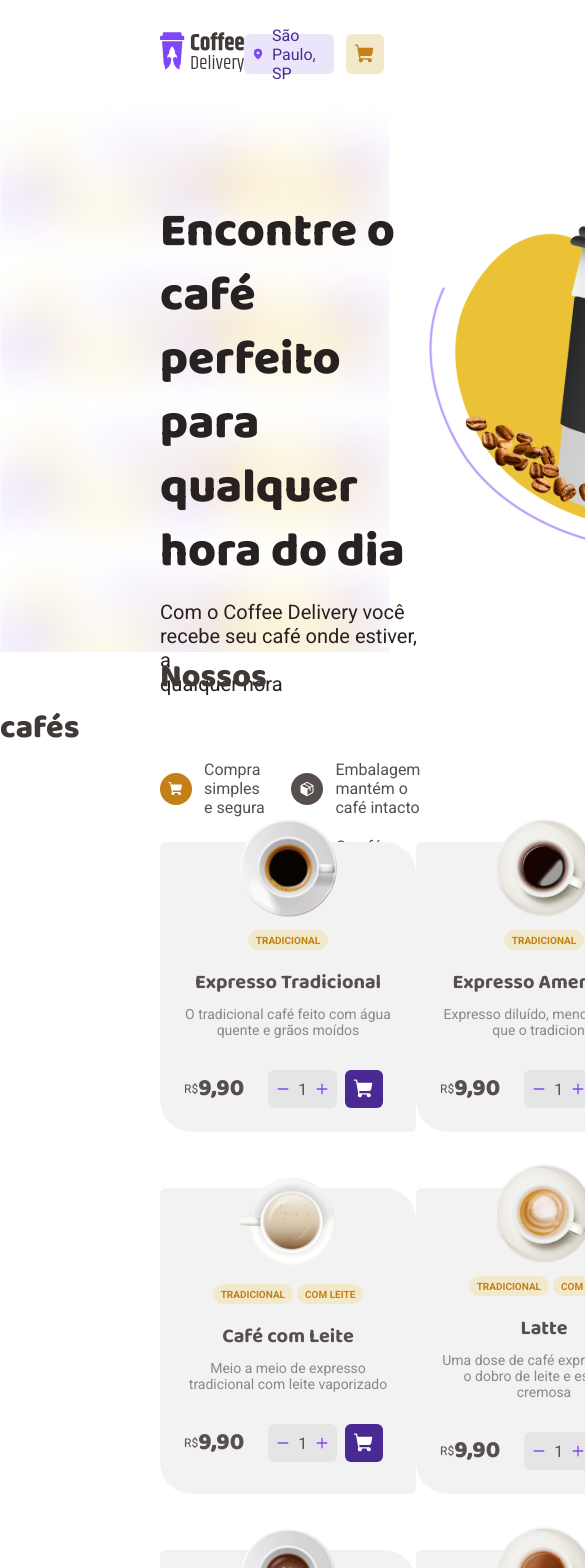
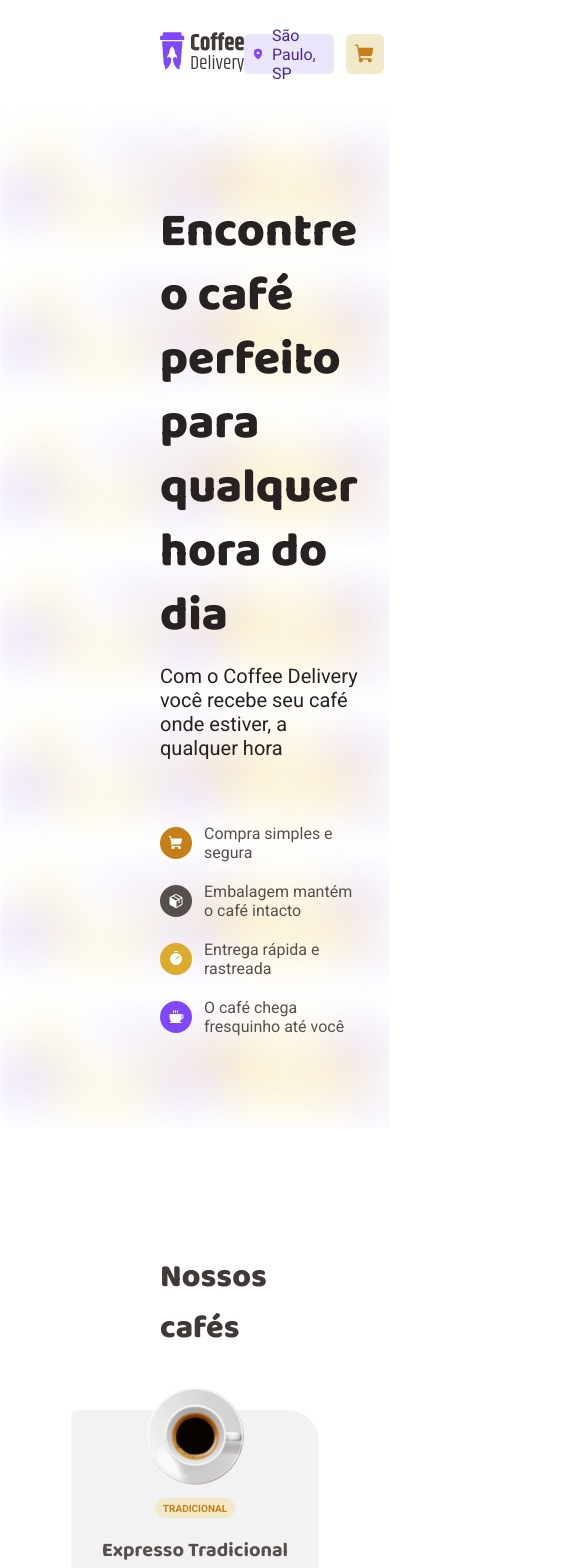
Before and after one commit to guilhermematos13/coffee-project, a React (Vite) app: page / in a window 390 px wide. Shown: the top 1568 px of the page, 585 px wide, since content can reach past the window. Built offline with nearby package versions, Linux system fonts and the light colour scheme.

Commit message:
feat: adjust responsiveness

```diff
--- a/src/pages/Home/components/CoffeeContent/index.tsx
+++ b/src/pages/Home/components/CoffeeContent/index.tsx
@@ -1,16 +1,20 @@
 import { CoffeeList } from "../../../../data/CoffeeList";
 import { CoffeeCard } from "../CoffeeCard";
-import { CoffeeContentContainer, TitleCoffeeContent } from "./styles";
+import {
+  CoffeeContentContainer,
+  Container,
+  TitleCoffeeContent,
+} from "./styles";
 
 export function CoffeeContent() {
   return (
-    <>
+    <Container>
       <TitleCoffeeContent>Nossos cafés</TitleCoffeeContent>
       <CoffeeContentContainer>
         {CoffeeList.map((coffee) => (
           <CoffeeCard coffee={coffee} key={coffee.id} />
         ))}
       </CoffeeContentContainer>
-    </>
+    </Container>
   );
 }
--- a/src/pages/Home/components/CoffeeContent/styles.ts
+++ b/src/pages/Home/components/CoffeeContent/styles.ts
@@ -1,17 +1,22 @@
 import styled from "styled-components";
 
+export const Container = styled.div`
+  width: 100%;
+  padding: 5.75rem 10rem;
+  margin-top: 2rem;
+`;
+
 export const CoffeeContentContainer = styled.div`
-width: 100%;
-padding: 2rem 10rem;
-display: grid;
-grid-template-columns: repeat(4, 1fr);
-`
+  display: flex;
+  justify-content: center;
+  flex-wrap: wrap;
+  gap: 4.75rem;
+`;
 
 export const TitleCoffeeContent = styled.strong`
-width: 100%;
-padding: 2rem 10rem;
-font-size: 2rem;
-font-family: 'Baloo 2';
-font-weight: 800;
-color: ${props => props.theme.baseSubTitle}
-`
+  margin-bottom: 3.25rem;
+  font-size: 2rem;
+  font-family: "Baloo 2";
+  font-weight: 800;
+  color: ${(props) => props.theme.baseSubTitle};
+`;
--- a/src/pages/Home/components/Summary/index.tsx
+++ b/src/pages/Home/components/Summary/index.tsx
@@ -8,14 +8,13 @@ import {
   ItemsContainer,
   Subtitle,
   SubtitleContainer,
-  TitleContent,
   TitleStrong,
 } from "./styles";
 
 export function Summary() {
   return (
     <Container>
-      <TitleContent>
+      <div>
         <p>
           <TitleStrong>Encontre o café perfeito </TitleStrong>
         </p>
@@ -58,7 +57,8 @@ export function Summary() {
             <ItemTitle>O café chega fresquinho até você</ItemTitle>
           </Item>
         </ItemsContainer>
-      </TitleContent>
+      </div>
+
       <img
         src={SummaryImage}
         alt="Uma imagem com um copo de isopor branco e preto ao centro com um fundo amarelo ao lado esquerdo do copo contém grãos de café e ao lado direito grãos e pós de café"
--- a/src/pages/Home/components/Summary/styles.ts
+++ b/src/pages/Home/components/Summary/styles.ts
@@ -5,18 +5,29 @@ export const Container = styled.div`
   display: flex;
   justify-content: space-between;
   width: 100%;
-  height: 34rem;
-  padding: 92px 160px;
+  height: auto;
+  padding: 5.75rem 160px;
   background-image: url(${background});
   background-size: contain;
 
   img {
-    height: 22.5rem;
-    width: 30rem;
+    height: 25rem;
+    width: 40rem;
+  }
+
+  @media screen and (max-width: 1024px) {
+    img {
+      display: none;
+    }
+  }
+
+  @media screen and (max-width: 1440px) {
+    img {
+      height: 15rem;
+      width: 30rem;
+    }
   }
 `;
-
-export const TitleContent = styled.div``;
 
 export const TitleStrong = styled.strong`
   font-size: 3rem;
@@ -41,6 +52,11 @@ export const ItemsContainer = styled.div`
   gap: 1.25rem;
   grid-template-columns: repeat(2, 1fr);
   margin-top: 4rem;
+
+  @media screen and (max-width: 1024px) {
+    display: flex;
+    flex-direction: column;
+  }
 `;
 
 export const Item = styled.div`
```
